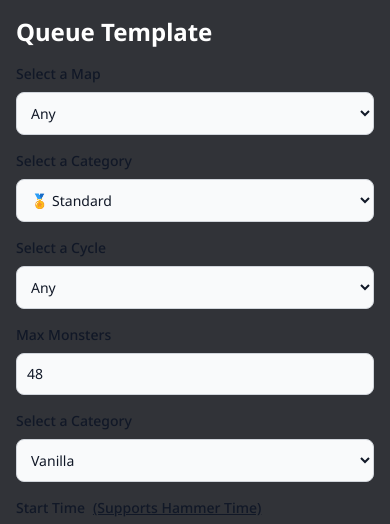
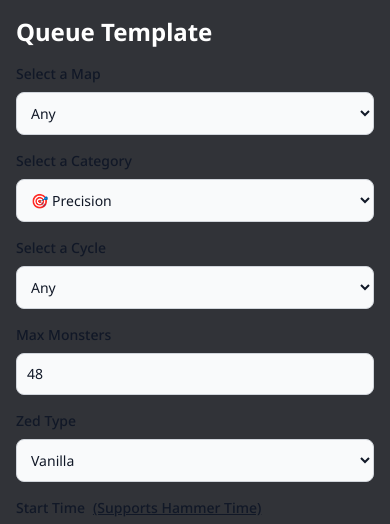
Before and after one commit to Voodoo-Dolls/QueueTemplate, a Next.js app: page / in a window 390 px wide. Shown: the top 524 px of the page. Built offline with nearby package versions, Linux system fonts and the light colour scheme.

Commit message:
added stuff

```diff
--- a/app/components/Form.js
+++ b/app/components/Form.js
@@ -115,11 +115,12 @@ open 74.91.113.4:6999?password=${settings.password}
               ))}
             </select>
           </div>
+          <div className="md:flex gap-4">
             {/* Category */}
-          <div>
+            <div className="md:w-1/3 mb-4">
               <label
                 htmlFor="category"
-              className="block mb-2 text-sm font-medium text-gray-900 dark:text-white"
+                className="block mb-2 text-sm font-medium text-gray-900 dark:text-white "
               >
                 Select a Category
               </label>
@@ -137,7 +138,7 @@ open 74.91.113.4:6999?password=${settings.password}
               </select>
             </div>
             {/* SpawnCycle */}
-          <div>
+            <div className="md:w-2/3">
               <label
                 htmlFor="cycle"
                 className="block mb-2 text-sm font-medium text-gray-900 dark:text-white"
@@ -160,8 +161,10 @@ open 74.91.113.4:6999?password=${settings.password}
                 ))}
               </select>
             </div>
+          </div>
+          <div className="md:flex gap-4">
             {/* Max Monsters */}
-          <div className="">
+            <div className="mb-4 md:w-1/3">
               <label
                 htmlFor="number-input"
                 className="block mb-2 text-sm font-medium text-gray-900 dark:text-white"
@@ -179,12 +182,12 @@ open 74.91.113.4:6999?password=${settings.password}
               />
             </div>
             {/* Zed Type */}
-          <div>
+            <div className="md:w-2/3">
               <label
                 htmlFor="zedType"
                 className="block mb-2 text-sm font-medium text-gray-900 dark:text-white"
               >
-              Select a Category
+                Zed Type
               </label>
               <select
                 id="category"
@@ -205,6 +208,7 @@ open 74.91.113.4:6999?password=${settings.password}
                   Infernal
                 </option>
               </select>
+            </div>
           </div>
           {/* Start Time */}
           <div>
--- a/app/utils/category.json
+++ b/app/utils/category.json
@@ -1,6 +1,6 @@
 [
+    "🎯 Precision",
     "🏅 Standard",
-    "🎯 Precision",
     "🔥 Mayhem",
     "🏆 Highlander",
     "🕐 Legacy",
--- a/package.json
+++ b/package.json
@@ -12,6 +12,7 @@
     "next": "15.1.6",
     "react": "^19.0.0",
     "react-dom": "^19.0.0",
+    "react-icons": "^5.4.0",
     "react-markdown": "^9.0.3",
     "remark-gfm": "^4.0.0",
     "sass": "^1.83.4"
```
Also changed, not shown: 1 other file (tests, documents, lock files or other folders). Lines whose indentation alone changed are shown as unchanged.
